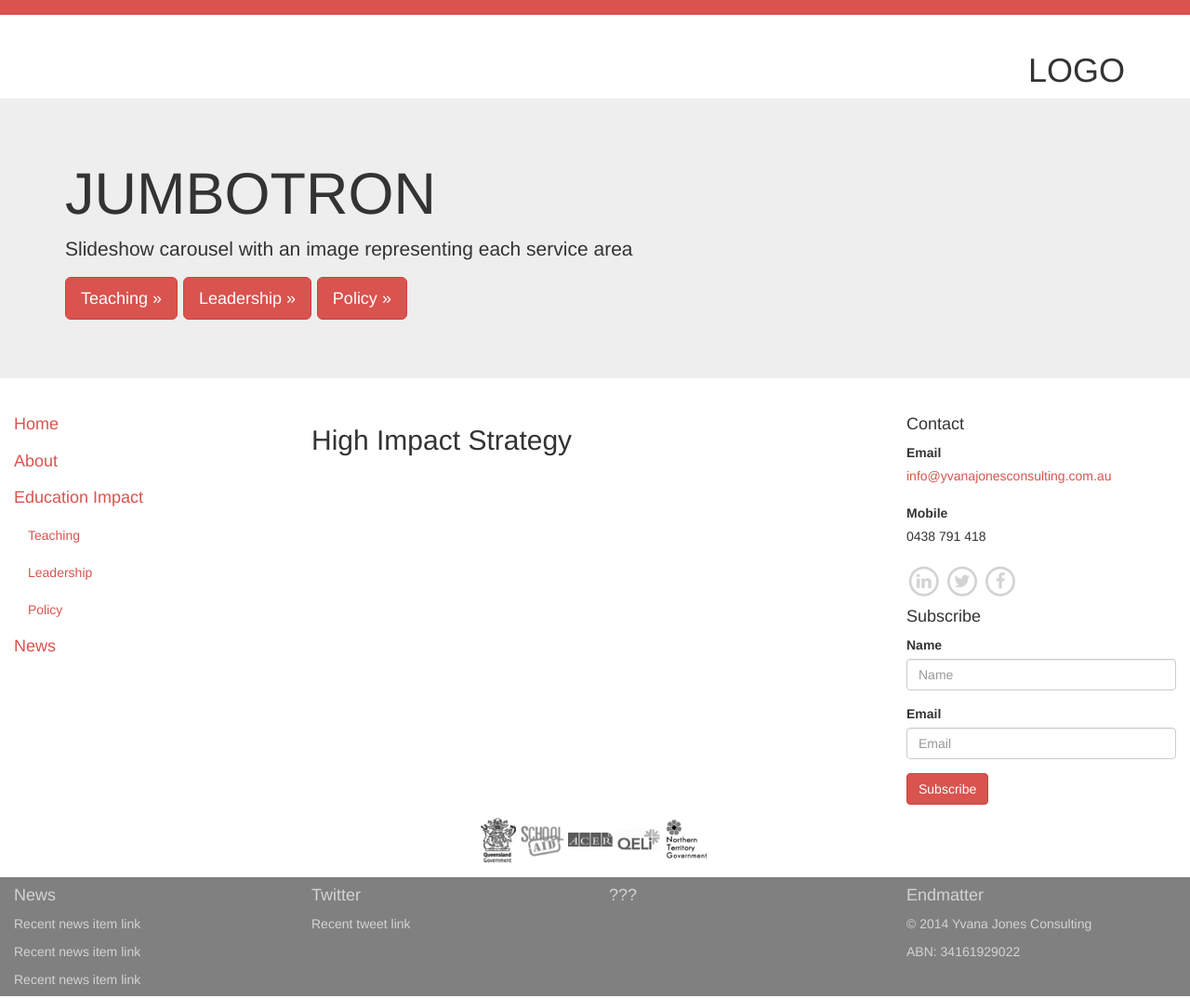
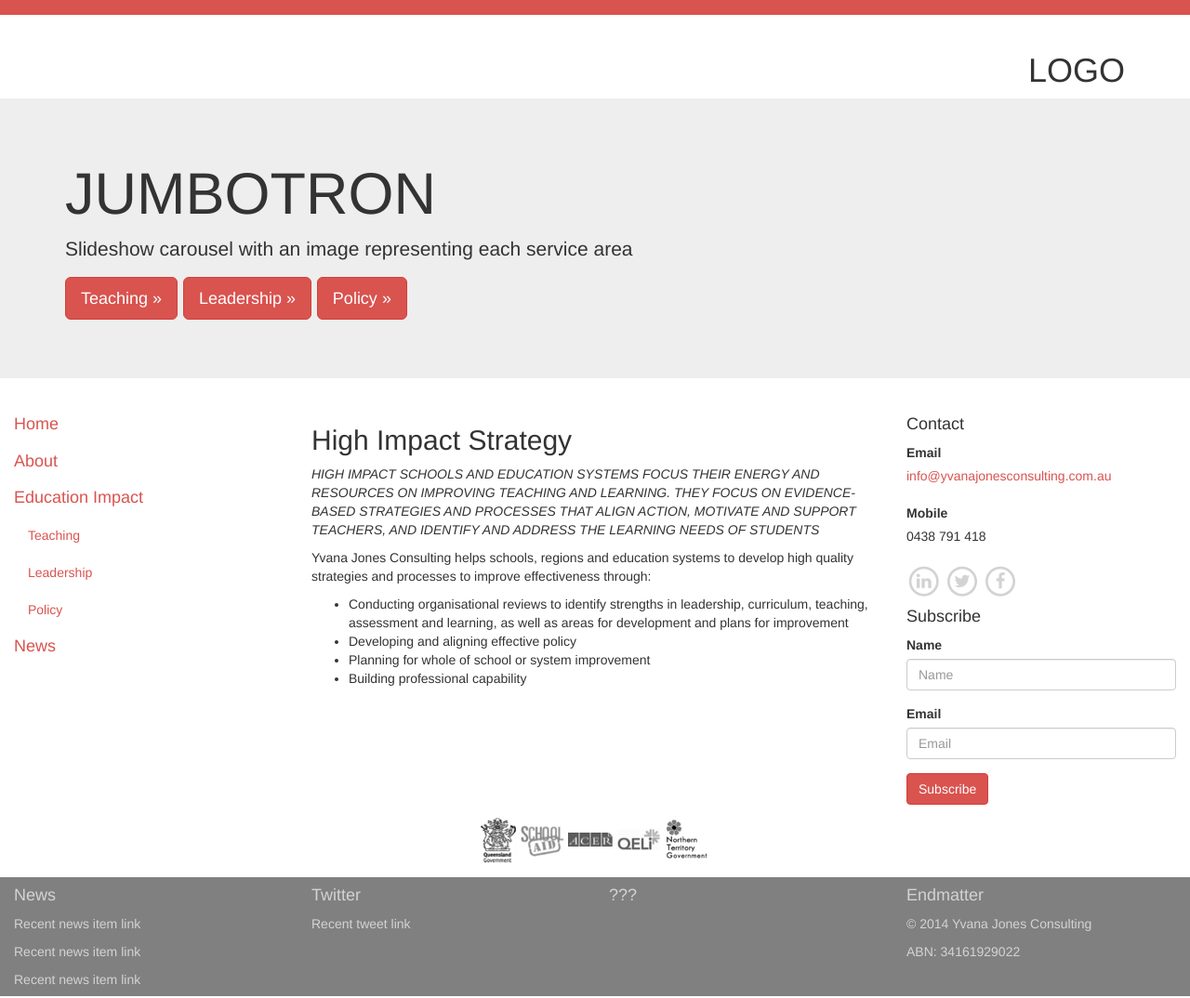
Before and after one commit to idm/idm.github.io, a Jekyll site: the page built from yjc/strategy.md, in a window 1280 px wide. Shown: the whole page at 93% size. Built offline with Jekyll 4.4.1, drawn with Linux system fonts in a browser that asks for light colours; nearby versions of some CDN libraries.

Commit message:
changed to bold on service pages added strategy content

```diff
--- a/yjc/strategy.md
+++ b/yjc/strategy.md
@@ -2,3 +2,11 @@
 layout: yjc
 title: High Impact Strategy
 ---
+*HIGH IMPACT SCHOOLS AND EDUCATION SYSTEMS FOCUS THEIR ENERGY AND RESOURCES ON IMPROVING TEACHING AND LEARNING. THEY FOCUS ON EVIDENCE-BASED STRATEGIES AND PROCESSES THAT ALIGN ACTION, MOTIVATE AND SUPPORT TEACHERS, AND IDENTIFY AND ADDRESS THE LEARNING NEEDS OF STUDENTS*
+
+Yvana Jones Consulting helps schools, regions and education systems to develop high quality strategies and processes to improve effectiveness through:
+
+*	Conducting organisational reviews to identify strengths in leadership, curriculum, teaching, assessment and learning, as well as areas for development and plans for improvement
+*	Developing and aligning effective policy
+*	Planning for whole of school or system improvement
+*	Building professional capability
```
Also changed, not shown: yjc/leadership.md (+1 -1 lines), yjc/services.md (+1 -1 lines), yjc/teaching.md (+1 -1 lines).
